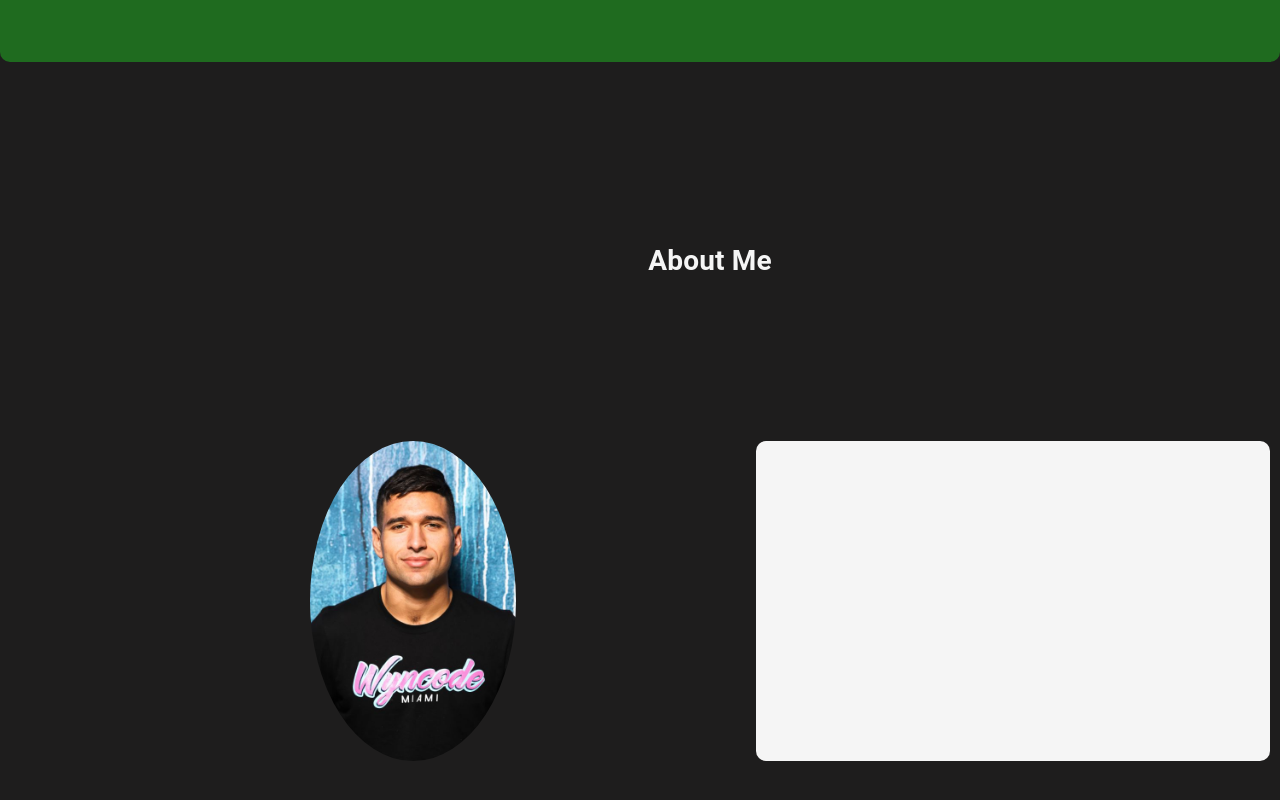
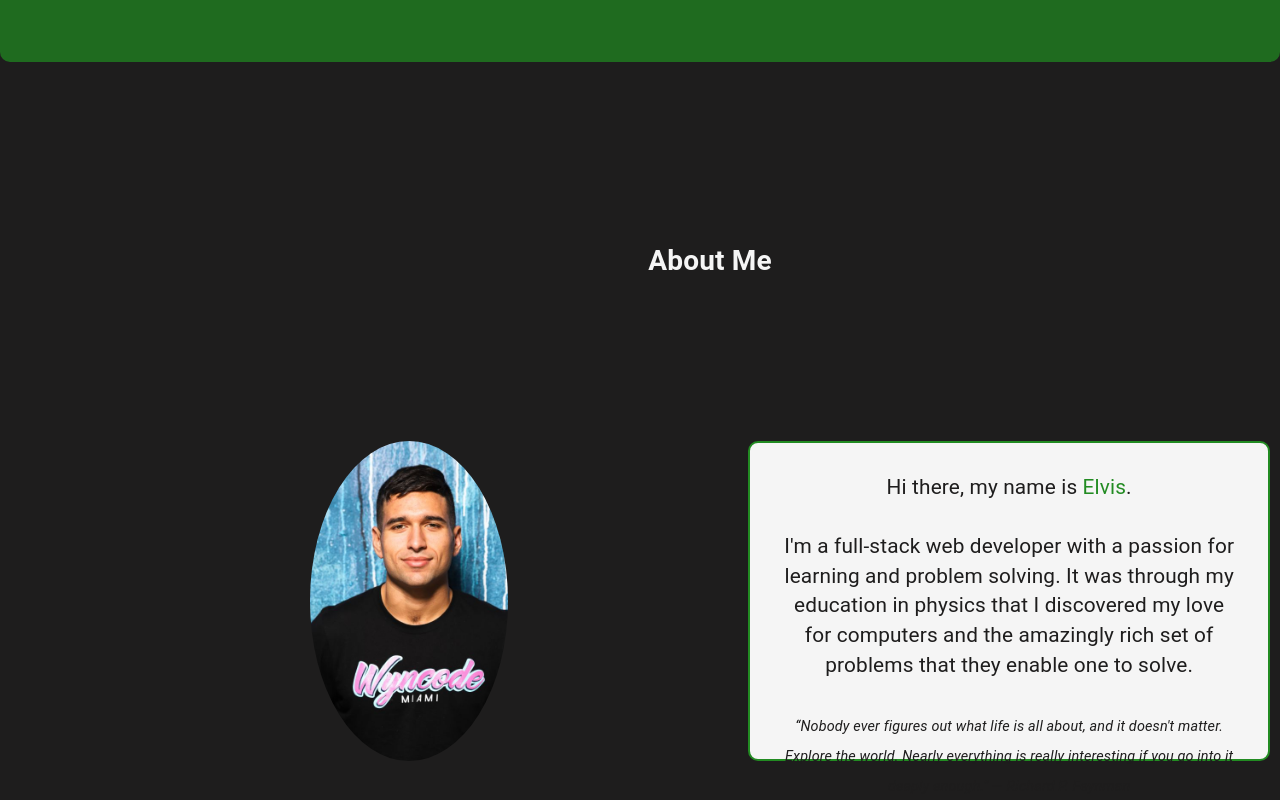
Before and after one commit to ElvisHernandez/Portfolio, a React (Create React App) app: page / in a window 1280 px wide. Shown: the part 2618-3418 px from the top of the page. Before the commit the page ends 3379 px from the top, so only its background shows below. Built offline with nearby package versions, Linux system fonts and the light colour scheme.

Commit message:
added description and feynman quote

```diff
--- a/src/pages/About/About.jsx
+++ b/src/pages/About/About.jsx
@@ -8,7 +8,21 @@ const About = () => {
 
       <section className={styles.aboutMe}>
         <div className={styles.image}></div>
-        <div className={styles.description}></div>
+        <div className={styles.description}>
+          {" "}
+          <br />
+          Hi there, my name is <span className={styles.name}>Elvis</span>.{" "}
+          <br /> <br />
+          I'm a full-stack web developer with a passion for learning and problem
+          solving. It was through my education in physics that I discovered my
+          love for computers and the amazingly rich set of problems that they
+          enable one to solve. <br /> <br />
+          <span className={styles.quote}>
+            “Nobody ever figures out what life is all about, and it doesn't
+            matter. Explore the world. Nearly everything is really interesting
+            if you go into it deeply enough.” ― Richard P. Feynman{" "}
+          </span>
+        </div>
       </section>
     </div>
   );
--- a/src/pages/About/About.module.css
+++ b/src/pages/About/About.module.css
@@ -28,8 +28,21 @@
 
 .description {
   margin-left: 15rem;
+  padding: 0 2rem 0 2rem;
   width: 50rem;
   height: 20rem;
+  color: #1e1d1d;
+  font-size: 1.3rem;
   background: whitesmoke;
+  border: 2px solid #228b22;
   border-radius: 10px;
 }
+
+.name {
+  color: #228b22;
+}
+
+.quote {
+  font-style: italic;
+  font-size: 0.9rem;
+}
```
